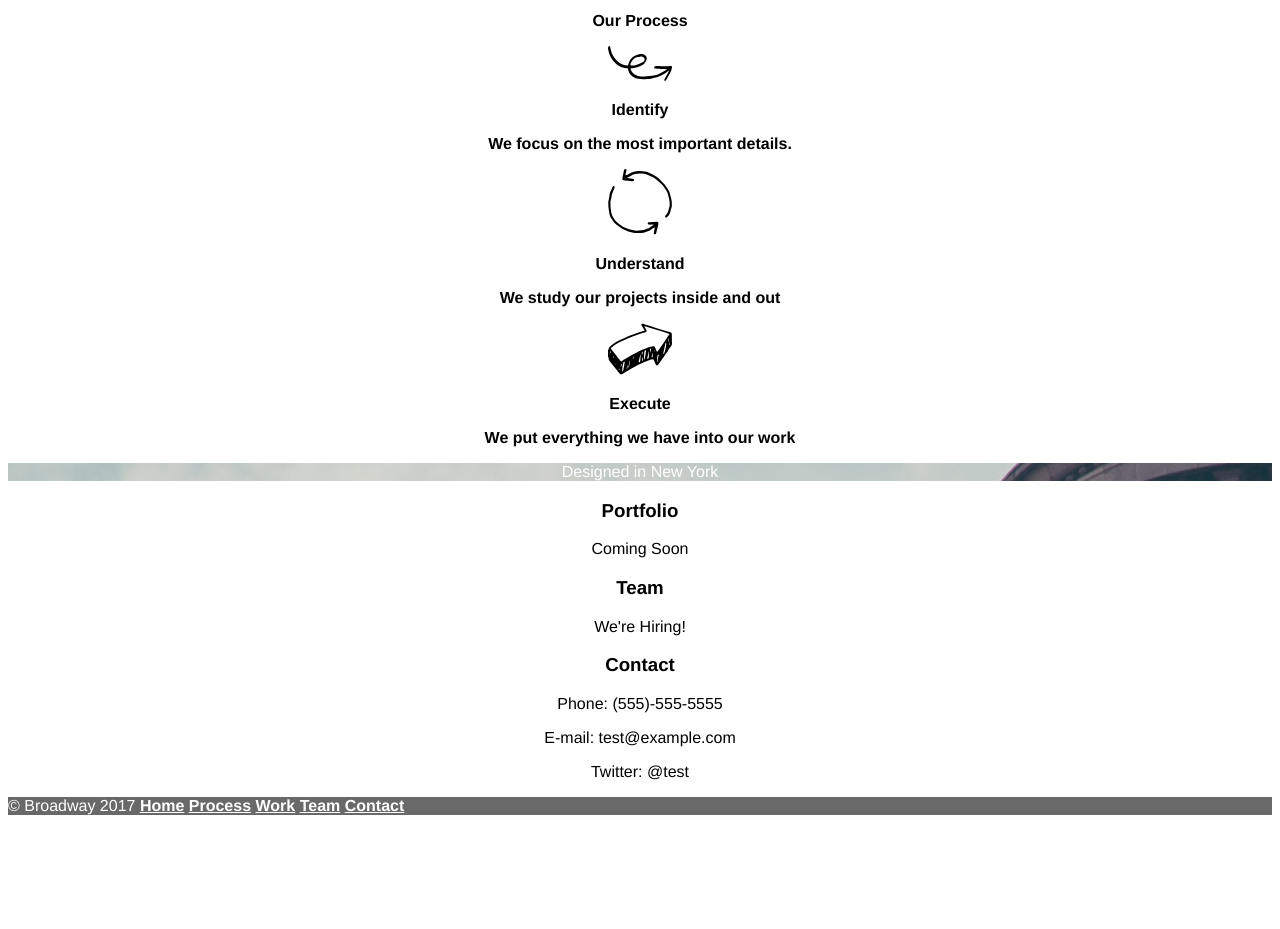
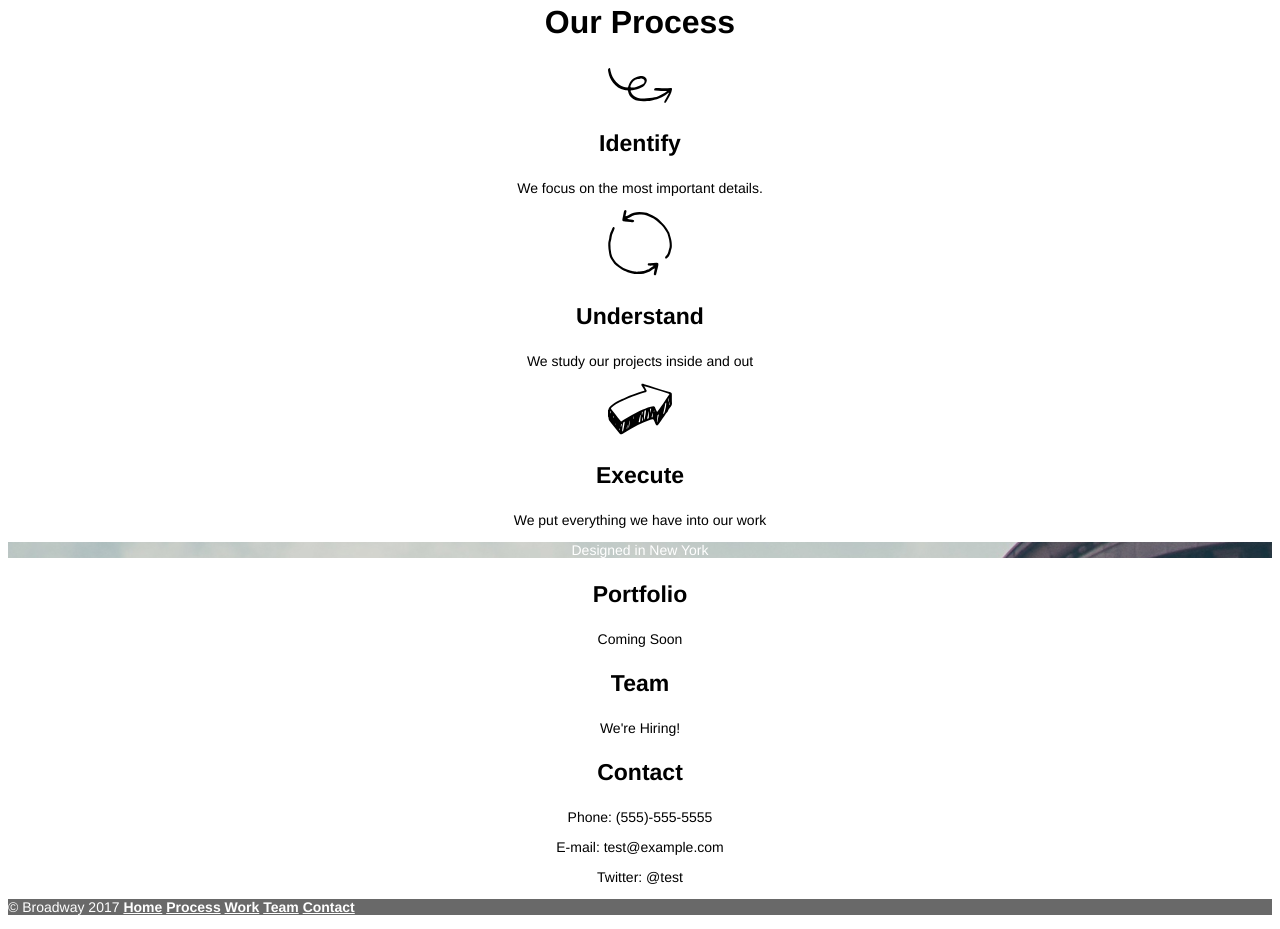
Before and after one commit to jdbarber/broadway, a plain HTML site: page index.html in a window 1280 px wide. Shown: the part 238-1167 px from the top of the page. Before the commit the page ends 1069 px from the top, so only its background shows below. Drawn offline with Linux system fonts and the light colour scheme.

Commit message:
Finish CSS and adjust HTML for CSS

```diff
--- a/index.html
+++ b/index.html
@@ -17,15 +17,15 @@
       </nav>
     </div>
     <div id="about">
-      <p class="process">Our Process</p>
+      <h2>Our Process</h2>
       <img src="./resources/images/identify.svg">
-      <p>Identify</p>
+      <h3>Identify</h3>
       <p>We focus on the most important details.</p>
       <img src="./resources/images/understand.svg">
-      <p>Understand</p>
+      <h3>Understand</h3>
       <p>We study our projects inside and out</p>
       <img src="./resources/images/execute.svg">
-      <p>Execute</p>
+      <h3>Execute</h3>
       <p>We put everything we have into our work</p>
     </div>
     <div id="bottom">
@@ -40,7 +40,7 @@
       <p>Twitter: @test</p>
     </div>
     <div id="footer">
-      <p>&copy; Broadway 2017 <a href="#Home">Home</a> <a href="#process">Process</a> <a href="#work">Work</a> <a href="#team">Team</a> <a href="#contact">Contact</a></p>
+      <p>&copy; Broadway 2017 <a href="#home">Home</a> <a href="#process">Process</a> <a href="#work">Work</a> <a href="#team">Team</a> <a href="#contact">Contact</a></p>
     </div>
   </body>
 </html>
--- a/resources/css/style.css
+++ b/resources/css/style.css
@@ -9,17 +9,21 @@ body {
 #footer {
   background-color: dimgray;
   text-align: left;
-  font-size: 11;
+  font-size: 11px;
   color: white;
-}
-#about {
-  font-weight: bold;
-  font-size: 23;
 }
 a {
   color: white;
   font-weight: bold;
 }
-p.process {
-  font-size: 32;
+h2 {
+  font-size: 32px;
+  font-weight: bold;
 }
+h3 {
+  font-size: 23px;
+  font-weight: bold;
+}
+p {
+  font-size: 14px;
+}
```
